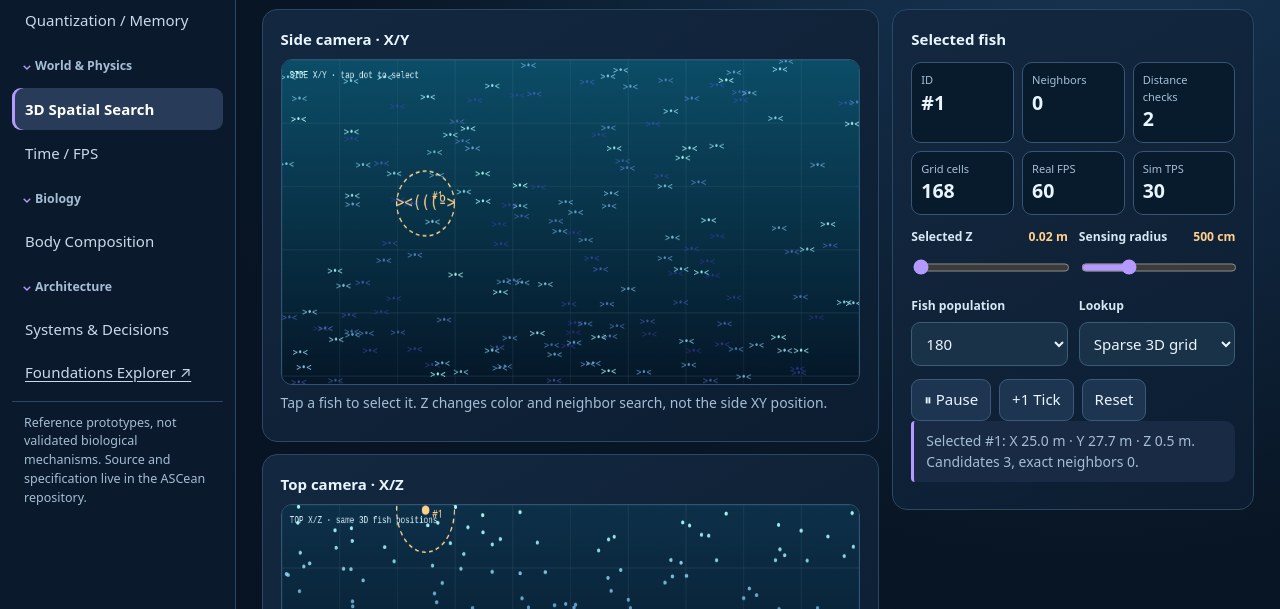
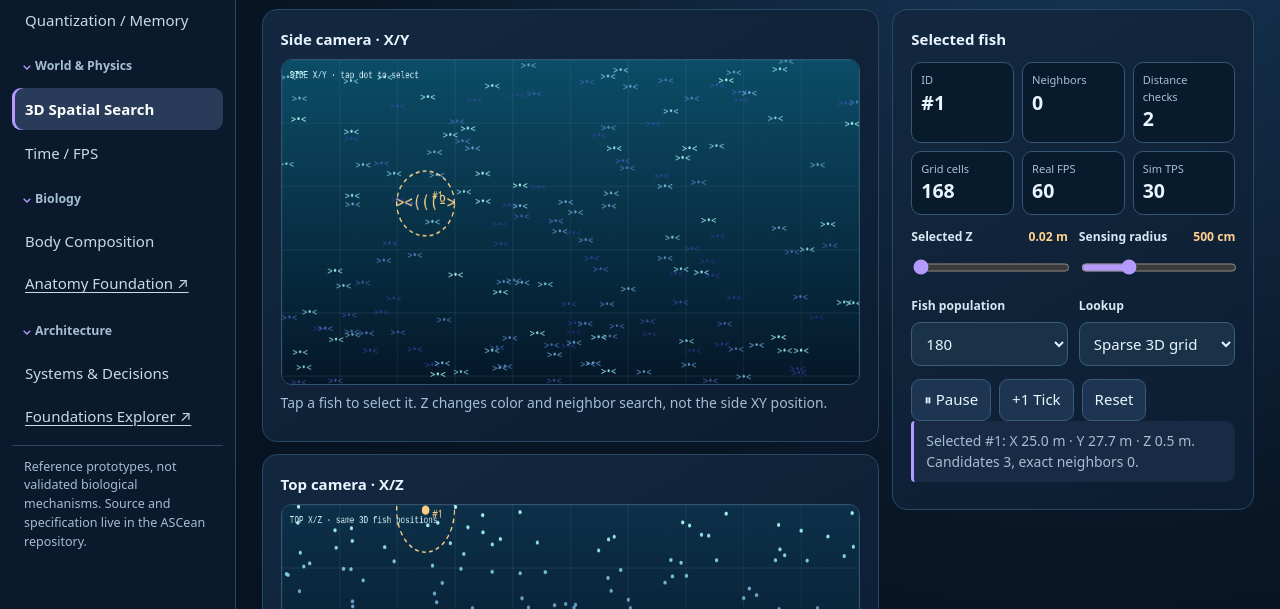
Before and after one commit to DorManDel/ASCean, a plain HTML site: page site/lab/index.html in a window 1280 px wide. Shown: the part 191-800 px from the top of the page. Drawn offline with Linux system fonts and the light colour scheme.

Commit message:
feat(anatomy): expose M0 inspector and test alongside reference lab

```diff
--- a/site/lab/index.html
+++ b/site/lab/index.html
@@ -5,7 +5,7 @@
 <div class="eyebrow">ASCean · Explorer</div>
 <details open><summary>Data &amp; Memory</summary><button class="navbutton" data-page="entities">Fish Blueprint / IDs</button><button class="navbutton" data-page="precision">Quantization / Memory</button></details>
 <details open><summary>World &amp; Physics</summary><button class="navbutton" data-page="space">3D Spatial Search</button><button class="navbutton" data-page="time">Time / FPS</button></details>
-<details open><summary>Biology</summary><button class="navbutton" data-page="body">Body Composition</button></details>
+<details open><summary>Biology</summary><button class="navbutton" data-page="body">Body Composition</button><a class="navbutton" href="../anatomy/">Anatomy Foundation ↗</a></details>
 <details open><summary>Architecture</summary><button class="navbutton" data-page="modules">Systems &amp; Decisions</button><a class="navbutton" href="../foundations/">Foundations Explorer ↗</a></details>
 <small>Reference prototypes, not validated biological mechanisms. Source and specification live in the ASCean repository.</small>
 </aside>
```
